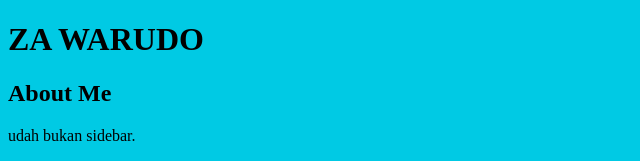
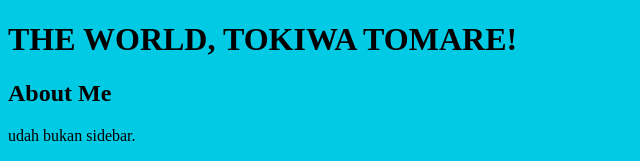
Before and after one commit to adhamerlangga/learning-git, a plain HTML site: page index.html in a window 1280 px wide. Shown: the top 161 px of the page, without its empty margins (0-640 px from the left). Drawn offline with Linux system fonts and the light colour scheme.

Commit message:
change header message
will try to git rebash here

```diff
--- a/index.html
+++ b/index.html
@@ -10,7 +10,7 @@
 <body>
 
     <header>
-        <h1>ZA WARUDO</h1>
+        <h1>THE WORLD, TOKIWA TOMARE!</h1>
     </header>
 
     <div class="container">
```
